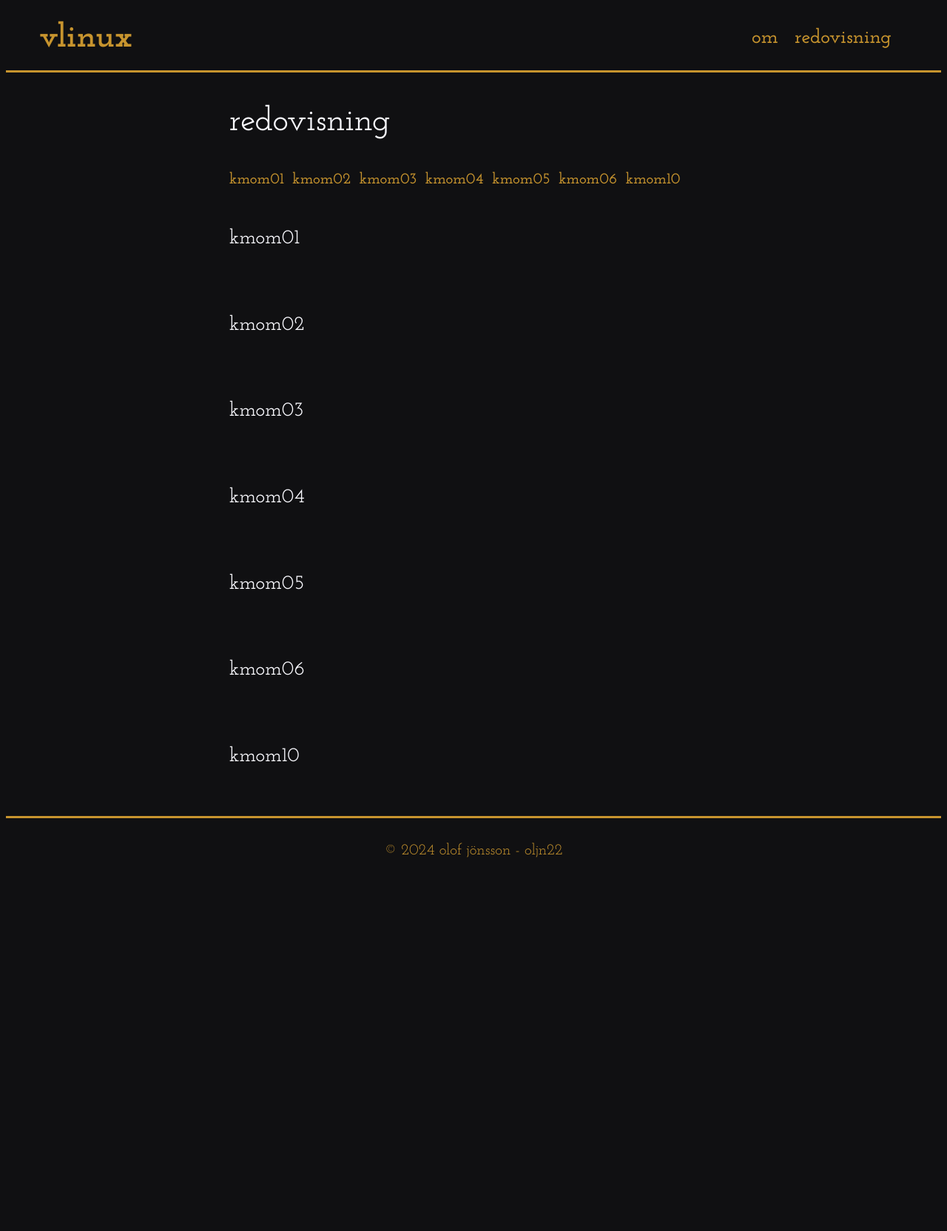
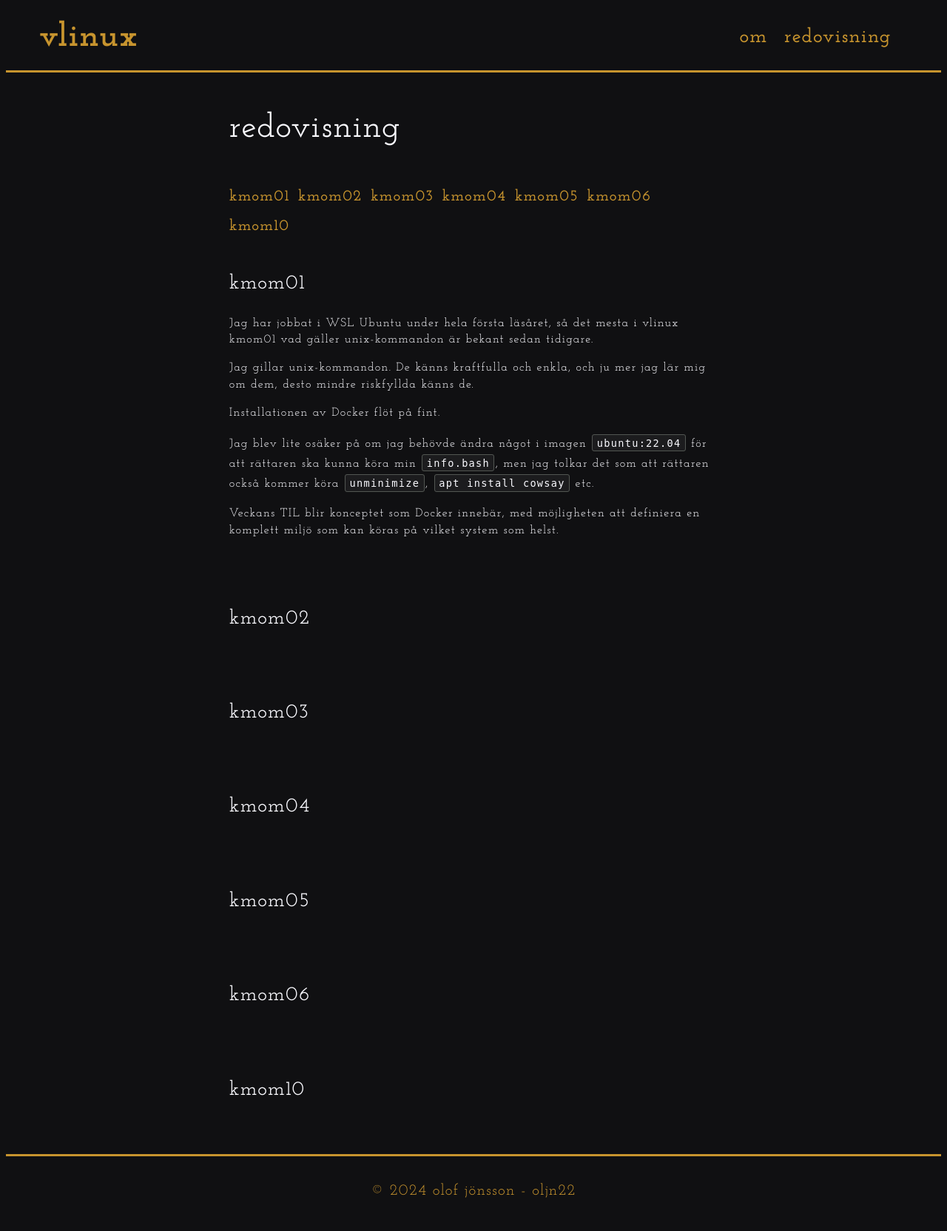
Before and after one commit to lohengrin1337/vlinux, a PHP site: page /report.php in a window 1280 px wide. Shown: the whole page at 74% size. Before the commit the page ends 1159 px from the top, so only its background shows below. Run offline with PHP 8.4, Linux system fonts and the light colour scheme.

Commit message:
Finish kmom01 and work on guide kmom02

```diff
--- a/redovisa/content/report.md
+++ b/redovisa/content/report.md
@@ -1,6 +1,14 @@
 <h2 id="kmom01">kmom01</h2>
 
+Jag har jobbat i WSL Ubuntu under hela första läsåret, så det mesta i vlinux kmom01 vad gäller unix-kommandon är bekant sedan tidigare.
 
+Jag gillar unix-kommandon. De känns kraftfulla och enkla, och ju mer jag lär mig om dem, desto mindre riskfyllda känns de.
+
+Installationen av Docker flöt på fint.
+
+Jag blev lite osäker på om jag behövde ändra något i imagen `ubuntu:22.04` för att rättaren ska kunna köra min `info.bash`, men jag tolkar det som att rättaren också kommer köra `unminimize`, `apt install cowsay` etc.
+
+Veckans TIL blir konceptet som Docker innebär, med möjligheten att definiera en komplett miljö som kan köras på vilket system som helst.
 
 
 <h2 id="kmom02">kmom02</h2>
--- a/redovisa/style/base.css
+++ b/redovisa/style/base.css
@@ -15,23 +15,22 @@ body {
     overflow-y: scroll;
     display: flex;
     flex-direction: column;
-
     color: var(--col-font);
     background-color: var(--col-bg);
     font-family: var(--font-main);
     font-weight: 400;
+    line-height: 1.4;
+    letter-spacing: 0.08em;
 }
 
 header {
     width: 100%;
     min-height: var(--baseline-x4);
     flex: 0 0 auto;
-
     display: flex;
     justify-content: space-between;
     align-items: center;
     flex-wrap: wrap;
-
     padding: var(--baseline-half) var(--baseline-x2);
     border-bottom: 3px solid var(--col-accent);
 }
@@ -74,7 +73,6 @@ main {
     width: 100%;
     flex: 1 0 auto;
     padding: var(--baseline-x2);
-
     max-width: 750px;
     margin: 0 auto;
 }
@@ -83,11 +81,9 @@ footer {
     width: 100%;
     min-height: var(--baseline-x4);
     flex: 0 0 auto;
-
     display: flex;
     justify-content: center;
     align-items: center;
-
     color: var(--col-accent);
     font-size: var(--font-size-4-d);
     text-transform: lowercase;
--- /dev/null
+++ b/redovisa/style/code.css
@@ -0,0 +1,27 @@
+code {
+    margin: 0 0.1em;
+    padding: 0.2em 0.4em;
+    border: 1px solid var(--col-border);
+    border-radius: 3px;
+    background: var(--col-bg-code);
+    font-family: monospace;
+    font-size: 0.85rem;
+    line-height: 2;
+    color: var(--col-font-code);
+}
+
+pre {
+    padding: var(--baseline-half);
+    border: 1px solid var(--border-code);
+    border-radius: 5px;
+    background: var(--col-bg-code);
+}
+
+pre code {
+    display: block;
+    margin: 0;
+    border: 0 none;
+    background: transparent;
+    overflow-x: auto;
+    line-height: 1.4;
+}
--- a/redovisa/style/style.css
+++ b/redovisa/style/style.css
@@ -1,3 +1,4 @@
 @import url('variables.css');
 @import url('base.css');
+@import url('code.css');
 @import url('responsive.css');
--- a/redovisa/style/variables.css
+++ b/redovisa/style/variables.css
@@ -13,16 +13,17 @@
     --font-size-2-m: calc(1rem * 1.2 * 1.2 * 1.2);
     --font-size-3-m: calc(1rem * 1.2 * 1.2);
     --font-size-4-m: calc(1rem * 1.2);
-
     --font-main: "Josefin Slab", monospace;
-
     --white: #fff;
     --black: #000;
     --almost-white: #fafaff;
     --almost-black: #101012;
+    --grey-dark: #525652;
     --yellow: #C7942E;
-
+    --almost-transparent: rgba(255, 255, 255, 0.05);
     --col-font: var(--almost-white);
     --col-bg: var(--almost-black);
     --col-accent: var(--yellow);
+    --col-border: var(--grey-dark);
+    --col-bg-code: var(--almost-transparent);
 }
```
Also changed, not shown: 3 other files.
